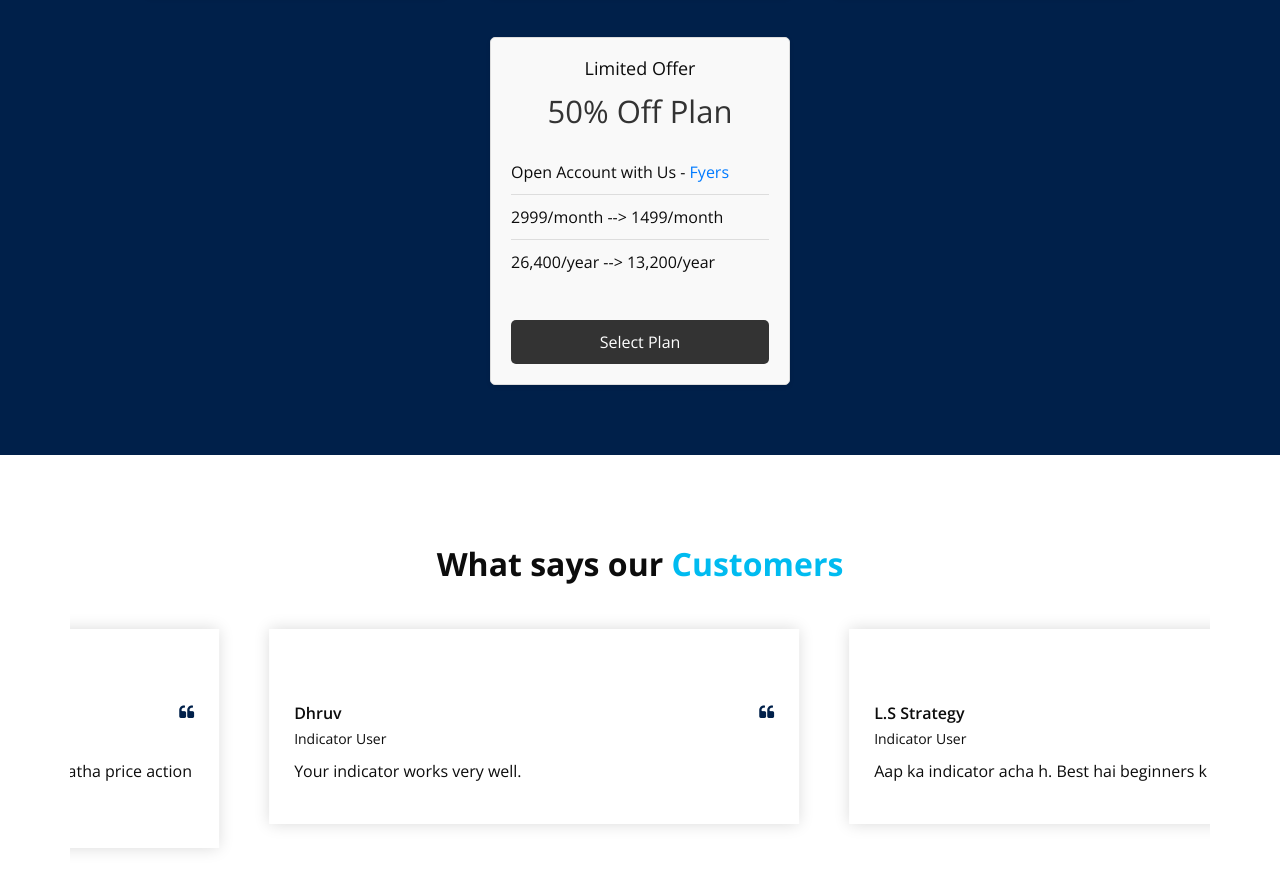
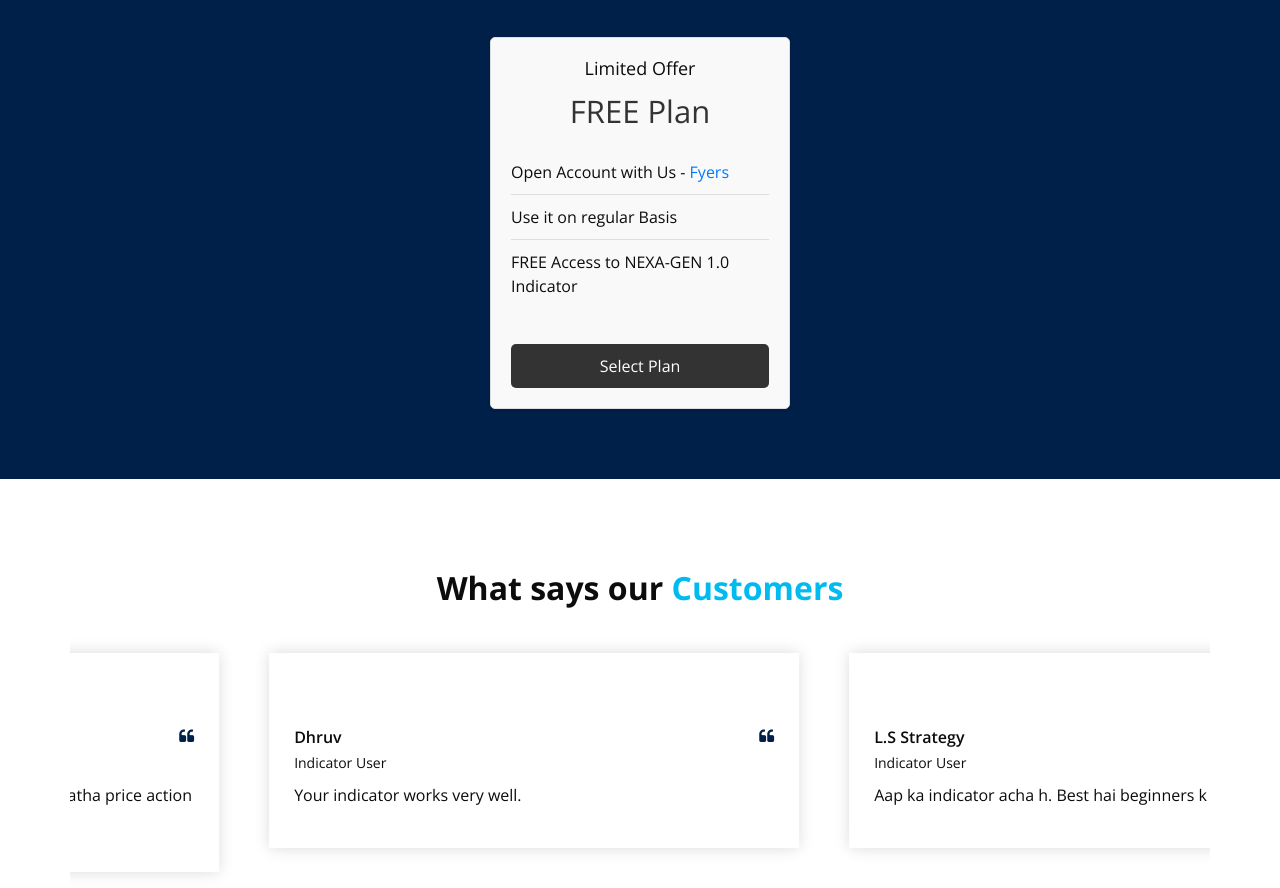
Before and after one commit to tradeWithMrB/tradewithmrb.github.io, a plain HTML site: page index.html in a window 1280 px wide. Shown: the part 4557-5445 px from the top of the page. Drawn offline with nearby package versions, Linux system fonts and the light colour scheme; some packages are replaced by stand-ins of ours.

Commit message:
Issuing free plan

```diff
--- a/index.html
+++ b/index.html
@@ -506,7 +506,7 @@
       </div>
       <div class="plan">
         <h3>Limited Offer</h3>
-        <p class="price">50% Off Plan</p>
+        <p class="price">FREE Plan</p>
         <ul>
           <li>
             Open Account with Us -
@@ -515,8 +515,8 @@
               >Fyers</a
             >
           </li>
-          <li>2999/month --> 1499/month</li>
-          <li>26,400/year --> 13,200/year</li>
+          <li>Use it on regular Basis</li>
+          <li>FREE Access to NEXA-GEN 1.0 Indicator</li>
         </ul>
         <a href="javascript:void()" class="cus-link openPopupBtn">
           <button>Select Plan</button>
```
